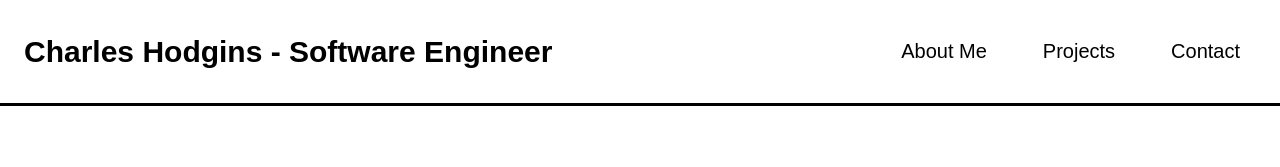
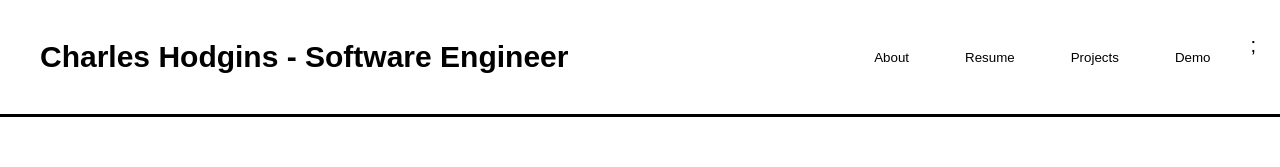
Before and after one commit to c3hodgins/next-portfolio, a Next.js app: page / in a window 1280 px wide. Shown: the top 167 px of the page. Built offline with nearby package versions, Linux system fonts and the light colour scheme.

Commit message:
removed nonfunctioning components

```diff
--- a/app/layout.js
+++ b/app/layout.jsx
@@ -1,8 +1,5 @@
 import { Geist, Geist_Mono } from "next/font/google";
 import "./globals.css";
-import Footer from "@/components/Footer/Footer";
-import Navbar from "@/components/Navbar/Navbar";
-
 
 const geistSans = Geist({
   variable: "--font-geist-sans",
@@ -28,11 +25,7 @@ export default function RootLayout({ children }) {
         <meta name={metadata.title} content={metadata.description} />
       </head>
       <body className={`${geistSans.variable} ${geistMono.variable}`}>
-        <Navbar />
-        <div className="main">
-          {children}
-          <Footer />
-        </div>
+        {children}
       </body>
     </html>
   );
--- a/app/page.js
+++ b/app/page.js
@@ -1,16 +1,48 @@
+"use client";
 import styles from "./page.module.css";
+import Footer from "@/components/Footer/Footer";
+import Navbar from "@/components/Navbar/Navbar";
 import Hero from "@/components/Hero/Hero";
 import Resume from "@/components/Resume/Resume";
 import Projects from "@/components/Projects/Projects";
 import DigitCanvas from "@/components/Canvas/DigitCanvas";
+import { useRef } from "react";
 
 export default function Home() {
+  const heroRef = useRef(null);
+  const projectsRef = useRef(null);
+  const resumeRef = useRef(null);
+  const demoRef = useRef(null);
+
+  const handleSection = (ref) => {
+    ref.current.scrollIntoView({
+      behavior: "smooth", // Adds smooth scrolling
+      block: "start", // Scroll to the top of the section
+    });
+  };
+
+  const sections = ["About", "Resume","Projects","Demo"];
+
   return (
     <>
-      <Hero />
-      <Resume />
-      <Projects />
-      <DigitCanvas></DigitCanvas>
+      <div ref={heroRef} className="app">
+        <Navbar
+          refs={[heroRef, resumeRef, projectsRef, demoRef]}
+          handleSection={handleSection}
+          sections={sections}
+        />
+        <div className="main">
+          <Hero />
+          <div ref={resumeRef}>
+            <Resume />
+          </div>
+            <Projects ref = {projectsRef}/>
+          <div ref={demoRef}>
+            <DigitCanvas />
+          </div>
+        </div>
+        <Footer />
+      </div>
     </>
   );
 }
--- a/components/Footer/Footer.js
+++ b/components/Footer/Footer.js
@@ -25,7 +25,7 @@ export default function Footer() {
   return (
     <div className={styles.contact}>
         {contactInfo.map((contact, index) => (
-            <div className = 'contact-info' key = {index}>
+            <div className = {styles.contactInfo} key = {index}>
                 {contact.Icon}
                 <a className='hover:text-blue-500' href = {contact.Link}>{contact.Text}</a>
             </div>
--- a/components/Footer/Footer.module.css
+++ b/components/Footer/Footer.module.css
@@ -8,4 +8,10 @@
     padding:1.5rem;
     background-color:rgb(240, 240, 240);
     color:black;
+    gap:1rem;
 }
+.contactInfo{
+    display:flex;
+    flex-direction: row;
+    gap:.5rem;
+}
--- a/components/Navbar/Navbar.js
+++ b/components/Navbar/Navbar.js
@@ -1,16 +1,23 @@
 import styles from "@/components/Navbar/Navbar.module.css";
 import Link from "next/link";
-export default function Nav() {
+export default function Nav({ refs, handleSection, sections }) {
   return (
     <>
       <div className={styles.nav}>
-        <Link className = {styles.title} href="/" >
+        <Link className={styles.title} href="/">
           <h2>Charles Hodgins - Software Engineer</h2>
         </Link>
         <div className={styles.sections}>
-          <Link className = {styles.section} href="">About Me</Link>
-          <Link className = {styles.section} href="/projects">Projects</Link>
-          <Link className = {styles.section} href="">Contact</Link>
+          {sections.map((section, idx) => (
+            <button
+              key={section}
+              className={styles.section}
+              onClick={() => handleSection(refs[idx])}
+            >
+              {sections[idx]}
+            </button>
+          ))}
+          ;
         </div>
       </div>
     </>
--- a/components/Navbar/Navbar.module.css
+++ b/components/Navbar/Navbar.module.css
@@ -24,17 +24,19 @@
     text-decoration: none;
     font-weight: bold;
     font-size: 1.25rem;
+    padding:1rem;
     border-radius:2rem;
 
 }
 .title:hover{
-    transform: scale(1.05);
-    padding:1rem;
+    transform: translateX(1rem);
     background-color:rgb(235, 235, 235);
-
 }
 
 .section{
+    border:none;
+    background-color: white;
+    color:black;
     padding:1rem;
     border-radius:2rem;
     transition: all .2s;
--- a/components/Projects/Projects.js
+++ b/components/Projects/Projects.js
@@ -1,8 +1,8 @@
 import styles from "@/components/Projects/Projects.module.css";
-export default function ProjectTab({}) {
+export default function ProjectTab({ref}) {
   return (
     <>
-    <h1 style = {{padding:'1rem'}}>Recent projects</h1>
+    <h1 ref = {ref} style = {{padding:'1rem'}}>Recent projects</h1>
       <div className={styles.projects}>
         {projectInfo.map((project, index) => (
           <div key={index} className={styles.project}>
```
Also changed, not shown: public/next-react.png.
